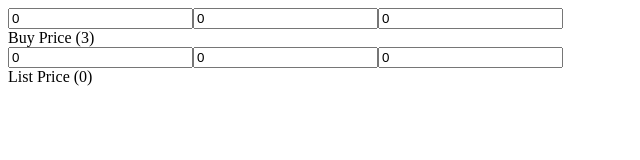
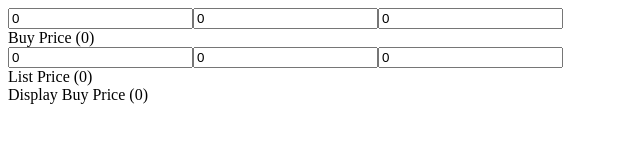
Before and after one commit to jdherder/gw2-tp-angular2, an Angular app: page / in a window 1280 px wide. Shown: the top 160 px of the page, without its empty margins (0-640 px from the left). Built offline with nearby package versions, Linux system fonts and the light colour scheme.

Commit message:
Adds two way data binding to coin entry component. Adds listing/exchange fee multiplier constants. Adds new coin display component.

```diff
--- a/src/app/app.component.html
+++ b/src/app/app.component.html
@@ -1,4 +1,6 @@
 <!-- app component template -->
 
-<coin-entry-form [label]="'Buy Price'" [coins]="state.coinBuyPrice"></coin-entry-form>
-<coin-entry-form [label]="'List Price'" [coins]="state.coinListPrice"></coin-entry-form>
+<coin-entry-form [label]="'Buy Price'" [(coins)]="state.coinBuyPrice"></coin-entry-form>
+<coin-entry-form [label]="'List Price'" [(coins)]="state.coinListPrice"></coin-entry-form>
+
+<coin-display [label]="'Display Buy Price'" [coins]="state.coinBuyPrice"></coin-display>
--- a/src/app/app.component.ts
+++ b/src/app/app.component.ts
@@ -7,7 +7,7 @@ import { Component } from '@angular/core';
 })
 export class AppComponent {
   state: any = {
-    coinBuyPrice: 3,
+    coinBuyPrice: 0,
     coinListPrice: 0,
     coinFeeListing: 0,
     coinFeeExchange: 0,
--- a/src/app/app.constants.ts
+++ b/src/app/app.constants.ts
@@ -2,4 +2,6 @@ export class AppConstants {
     public static goldMultiplier: number = 10000;
     public static silverMultiplier: number = 100;
     public static copperMultiplier: number = 1;
+    public static listingFeeMultiplier: number = 0.05;
+    public static exchangeFeeMultipler: number = 0.10;
 }
--- a/src/app/app.module.ts
+++ b/src/app/app.module.ts
@@ -5,12 +5,14 @@ import { HttpModule } from '@angular/http';
 
 import { AppComponent } from './app.component';
 import { CoinEntryForm } from './coinEntryForm/coinEntryForm.component';
+import { CoinDisplay } from './coinDisplay/coinDisplay.component';
 
 
 @NgModule({
   declarations: [
     AppComponent,
-    CoinEntryForm
+    CoinEntryForm,
+    CoinDisplay
   ],
   imports: [
     BrowserModule,
--- /dev/null
+++ b/src/app/coinDisplay/coinDisplay.component.html
@@ -0,0 +1,5 @@
+<!-- coinDisplay component template -->
+
+<div class="coinDisplay">
+    <div class="label">{{label}} ({{coins}})</div>
+</div>
--- /dev/null
+++ b/src/app/coinDisplay/coinDisplay.component.ts
@@ -0,0 +1,16 @@
+import { Component, Input } from '@angular/core';
+import { AppConstants } from '../app.constants';
+
+@Component({
+    selector: 'coin-display',
+    templateUrl: './coinDisplay.component.html',
+    styleUrls: ['./coinDisplay.component.css']
+})
+export class CoinDisplay {
+    @Input() label: string;
+    @Input() coins: number;
+
+    gold: number = 0;
+    silver: number = 0;
+    copper: number = 0;
+}
--- a/src/app/coinEntryForm/coinEntryForm.component.html
+++ b/src/app/coinEntryForm/coinEntryForm.component.html
@@ -24,5 +24,5 @@
                (ngModelChange)="calcCoinTotal()"
                maxLength="2" />
     </div>
-    <div className="label">{{label}} ({{coins}})</div>
+    <div class="label">{{label}} ({{coins}})</div>
 </div>
--- a/src/app/coinEntryForm/coinEntryForm.component.ts
+++ b/src/app/coinEntryForm/coinEntryForm.component.ts
@@ -1,4 +1,4 @@
-import { Component, Input } from '@angular/core';
+import { Component, Input, Output, EventEmitter } from '@angular/core';
 import { AppConstants } from '../app.constants';
 
 @Component({
@@ -9,14 +9,15 @@ import { AppConstants } from '../app.constants';
 export class CoinEntryForm {
     @Input() label: string;
     @Input() coins: number;
+    @Output() coinsChange = new EventEmitter<number>();
 
     gold: number = 0;
     silver: number = 0;
     copper: number = 0;
 
     calcCoinTotal() {
-        const total = this.gold * AppConstants.goldMultiplier + this.silver * AppConstants.silverMultiplier + this.copper * AppConstants.copperMultiplier;
-        this.coins = total || 0;
+        this.coins = this.gold * AppConstants.goldMultiplier + this.silver * AppConstants.silverMultiplier + this.copper * AppConstants.copperMultiplier;
+        this.coinsChange.emit(this.coins);
     }
 
     checkNumericInput(event) {
```
Also changed, not shown: src/app/coinDisplay/coinDisplay.component.css (added).
